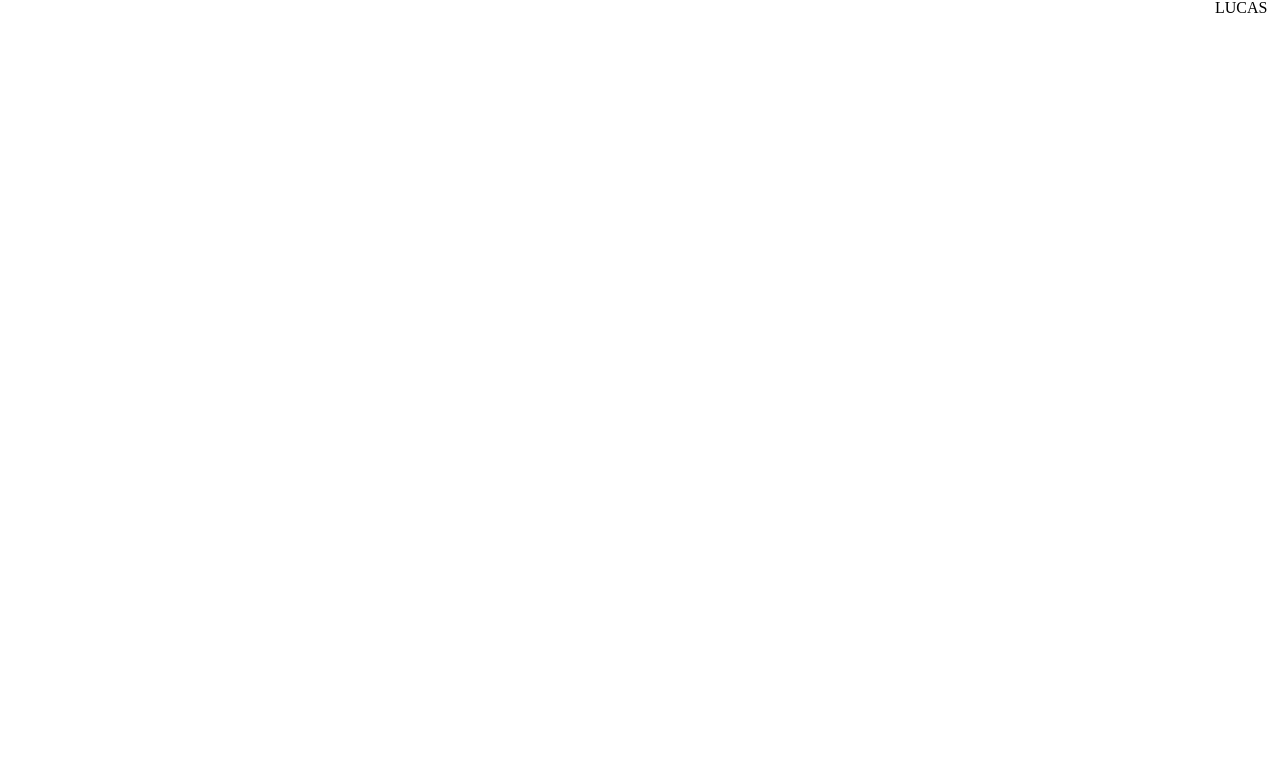
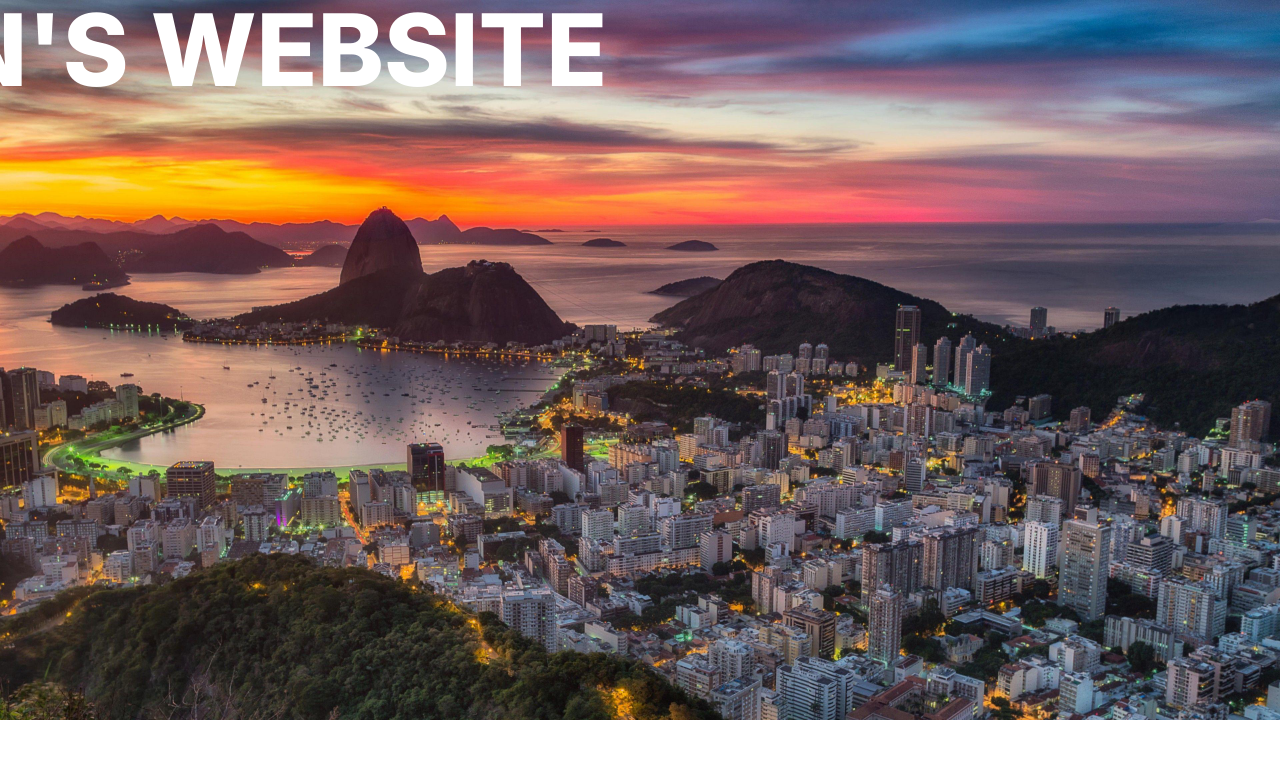
Before and after one commit to lucasquin/lucasquin.dev, a React (Create React App) app: page / in a window 1280 px wide. Shown: the top 758 px of the page. Built offline with nearby package versions, Linux system fonts and the light colour scheme.

Commit message:
chore: homepage being set up

```diff
--- a/src/App.js
+++ /dev/null
@@ -1,13 +0,0 @@
-import ImageZoom from "./components/ImageZoom/";
-import brazil from "./assets/images/brazil.jpg";
-import Marquee from "./components/Marquee";
-
-function App() {
-  return (
-    <div>
-      <Marquee text="LUCAS"/>
-    </div>
-  );
-}
-
-export default App;
--- a/src/components/ImageZoom/index.css
+++ b/src/components/ImageZoom/index.css
@@ -1,9 +1,3 @@
-.container {
-    width: 100%;
-    height: 130vh;
-    overflow: hidden;
-}
-
 .image {
     width: 100%;
     height: 100%;
--- a/src/components/ImageZoom/index.jsx
+++ b/src/components/ImageZoom/index.jsx
@@ -2,7 +2,7 @@ import React, { useState, useEffect } from "react";
 import "./index.css";
 
 function ImageZoom({ imagePath, imageDescription }) {
-  const [scale, setScale] = useState();
+  const [scale, setScale] = useState(1);
 
   useEffect(() => {
     window.addEventListener("scroll", handleScroll);
@@ -19,14 +19,15 @@ function ImageZoom({ imagePath, imageDescription }) {
   });
 
   return (
-    <div className="container">
-      <img
-        className="image"
-        src={imagePath}
-        alt={imageDescription}
-        style={{ transform: `scale(${scale})` }}
-      />
-    </div>
+    <div
+      style={{
+        backgroundImage: `url(${imagePath})`,
+        backgroundSize: `${scale * 100}%`,
+        backgroundRepeat: "no-repeat",
+        width: "100%",
+        height: "100vh",
+      }}
+    ></div>
   );
 }
 
--- a/src/components/Marquee/index.css
+++ /dev/null
@@ -1,5 +0,0 @@
-.container {
-  position: "relative";
-  overflow: "hidden";
-  width: "200px";
-}
--- a/src/components/Marquee/index.js
+++ b/src/components/Marquee/index.js
@@ -1,30 +1,33 @@
 import React, { useState, useEffect } from "react";
-import "./index.css";
 
-function Marquee({ text }) {
-    const [position, setPosition] = useState(0);
+function Marquee({ text, textColor, fontSize, fontWeight }) {
+  const screenWidth = window.innerWidth;
+  const textWidth = text.length;
+  const textStartPosition = -textWidth * fontSize;
+  const [position, setPosition] = useState(textStartPosition);
 
   useEffect(() => {
     const interval = setInterval(() => {
-            setPosition((position) => position + 15);
-        }, 100);
+      const newPosition = position + 5;
+      setPosition((position) => {
+        return newPosition > screenWidth + textWidth
+          ? textStartPosition
+          : newPosition;
+      });
+    }, 30);
     return () => clearInterval(interval);
   });
 
-    return (
-        <div className="container">
-            <div
-                style={{
+  const style = {
     position: "absolute",
     left: `${position}px`,
     whiteSpace: "nowrap",
-                    color: "black"
-                }}
-            >
-                {text}
-            </div>
-        </div>
-    );
+    color: `${textColor}`,
+    fontWeight: fontWeight,
+    fontSize: fontSize,
+  };
+
+  return <p style={style}>{text}</p>;
 }
 
 export default Marquee;
--- a/src/index.css
+++ /dev/null
@@ -1,54 +0,0 @@
-/*reset css*/
-html, body, div, span, applet, object, iframe,
-h1, h2, h3, h4, h5, h6, p, blockquote, pre,
-a, abbr, acronym, address, big, cite, code,
-del, dfn, em, img, ins, kbd, q, s, samp,
-small, strike, strong, sub, sup, tt, var,
-b, u, i, center,
-dl, dt, dd, ol, ul, li,
-fieldset, form, label, legend,
-table, caption, tbody, tfoot, thead, tr, th, td,
-article, aside, canvas, details, embed,
-figure, figcaption, footer, header, hgroup,
-menu, nav, output, ruby, section, summary,
-time, mark, audio, video {
-	margin: 0;
-	padding: 0;
-	border: 0;
-	font-size: 100%;
-	font: inherit;
-	vertical-align: baseline;
-}
-article, aside, details, figcaption, figure,
-footer, header, hgroup, menu, nav, section {
-	display: block;
-}
-body {
-	line-height: 1;
-}
-ol, ul {
-	list-style: none;
-}
-blockquote, q {
-	quotes: none;
-}
-blockquote:before, blockquote:after,
-q:before, q:after {
-	content: '';
-	content: none;
-}
-table {
-	border-collapse: collapse;
-	border-spacing: 0;
-}
-
-::-webkit-scrollbar {
-    width: 0px;
-}
-
-* {
-    scroll-behavior: smooth;
-scroll-padding-top: 100px; /* Adicione um espaçamento para evitar que o conteúdo seja ocultado pelo cabeçalho fixo */
-  scroll-padding-bottom: 100px; /* Adicione um espaçamento para evitar que o conteúdo seja ocultado pelo rodapé fixo */
-  scroll-snap-type: y mandatory;
-}
--- a/src/index.js
+++ b/src/index.js
@@ -1,11 +1,11 @@
 import React from "react";
 import ReactDOM from "react-dom/client";
-import "./index.css";
-import App from "./App";
+import "./styles/index.css";
+import Home from "./pages/Home/Home";
 
 const root = ReactDOM.createRoot(document.getElementById("root"));
 root.render(
-    <React.StrictMode>
-        <App />
-    </React.StrictMode>,
+  <React.StrictMode>
+    <Home />
+  </React.StrictMode>,
 );
--- a/src/pages/Home/Home.css
+++ b/src/pages/Home/Home.css
@@ -0,0 +1,8 @@
+.container {
+    width: 100%;
+    height: 100%;
+}
+
+.marquee {
+    background: pink;
+}
--- a/src/pages/Home/Home.jsx
+++ b/src/pages/Home/Home.jsx
@@ -1,8 +1,26 @@
 import React from "react";
-import BackgroundImageZoom from "../../components/BackgroundImageZoom/BackgroundImageZoom";
+import ImageZoom from "../../components/ImageZoom";
+import BackgroundImage from "../../assets/images/brazil.jpg";
+import Marquee from "../../components/Marquee";
 
 function Home() {
-  return <BackgroundImageZoom />;
+  return (
+    <>
+      <div className="container">
+        <Marquee
+          className="marquee"
+          text="LUCASQUIN'S WEBSITE"
+          textColor="white"
+          fontSize={100}
+          fontWeight={800}
+        ></Marquee>
+        <ImageZoom
+          imagePath={BackgroundImage}
+          imageDescription="Picture of Rio de Janeiro - Brazil"
+        ></ImageZoom>
+      </div>
+    </>
+  );
 }
 
 export default Home;
--- /dev/null
+++ b/src/styles/index.css
@@ -0,0 +1,6 @@
+@import url("./resetStyles.css");
+@import url('https://fonts.googleapis.com/css2?family=Inter:wght@400;600;800&display=swap');
+
+body {
+   font-family: 'Inter', sans-serif;
+}
--- /dev/null
+++ b/src/styles/resetStyles.css
@@ -0,0 +1,123 @@
+html,
+body,
+div,
+span,
+applet,
+object,
+iframe,
+h1,
+h2,
+h3,
+h4,
+h5,
+h6,
+p,
+blockquote,
+pre,
+a,
+abbr,
+acronym,
+address,
+big,
+cite,
+code,
+del,
+dfn,
+em,
+img,
+ins,
+kbd,
+q,
+s,
+samp,
+small,
+strike,
+strong,
+sub,
+sup,
+tt,
+var,
+b,
+u,
+i,
+center,
+dl,
+dt,
+dd,
+ol,
+ul,
+li,
+fieldset,
+form,
+label,
+legend,
+table,
+caption,
+tbody,
+tfoot,
+thead,
+tr,
+th,
+td,
+article,
+aside,
+canvas,
+details,
+embed,
+figure,
+figcaption,
+footer,
+header,
+hgroup,
+menu,
+nav,
+output,
+ruby,
+section,
+summary,
+time,
+mark,
+audio,
+video {
+  margin: 0;
+  padding: 0;
+  border: 0;
+  font-size: 100%;
+  font: inherit;
+  vertical-align: baseline;
+}
+article,
+aside,
+details,
+figcaption,
+figure,
+footer,
+header,
+hgroup,
+menu,
+nav,
+section {
+  display: block;
+}
+body {
+  line-height: 1;
+}
+ol,
+ul {
+  list-style: none;
+}
+blockquote,
+q {
+  quotes: none;
+}
+blockquote:before,
+blockquote:after,
+q:before,
+q:after {
+  content: "";
+  content: none;
+}
+table {
+  border-collapse: collapse;
+  border-spacing: 0;
+}
```
Lines whose indentation alone changed are shown as unchanged.
